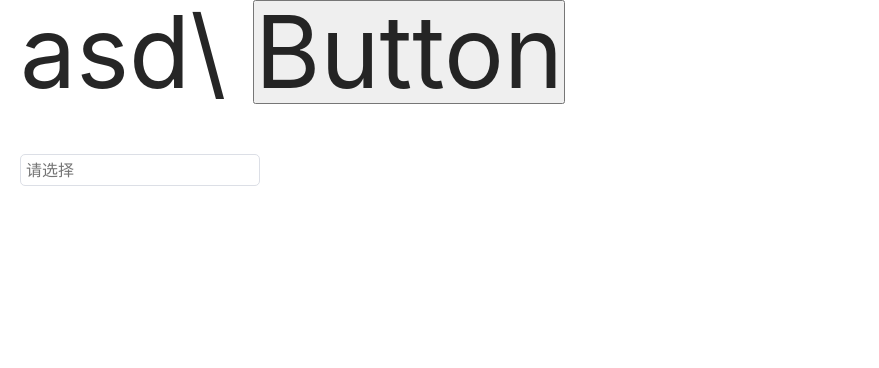
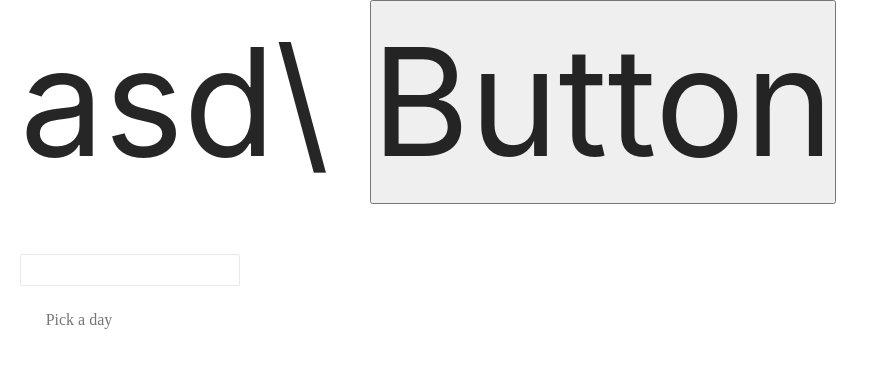
Before and after one commit to lzt-T/carpediemUi, a Vue app: page / in a window 1280 px wide. Shown: the top 368 px of the page, without its empty margins (0-879 px from the left). Built offline with nearby package versions, Linux system fonts and the light colour scheme; a web font is replaced by a local one.

Commit message:
style: 使用TS

```diff
--- a/examples/App.vue
+++ b/examples/App.vue
@@ -3,7 +3,7 @@
     asd\
     <button @click="onSizeChange">Button</button>
     <div class="suu">
-      <cd-cascader :option="data" @change="onpPrevClick"> asdas</cd-cascader>
+      <cd-date-picker> asdas</cd-date-picker>
     </div>
   </div>
   <form method="post" action="http://127.0.0.1:3000/su">
@@ -70,8 +70,8 @@ export default {
   margin-left: 20px;
   width: 900px;
   height: 2000px;
-  font-size: 100px;
-  line-height: 100px;
+  font-size: 150px;
+  line-height: 200px;
 }
 .suu {
   margin-top: 50px;
--- a/packages/checkboxgroup/src/checkboxgroup.vue
+++ b/packages/checkboxgroup/src/checkboxgroup.vue
@@ -67,8 +67,8 @@ export default defineComponent({
   },
   setup(props, context) {
     // 初始化min和max的变化
-    let minData = ref();
-    let maxData = ref();
+    let minData = ref<number>(0);
+    let maxData = ref<number>(0);
     if (props.min === undefined) {
       minData.value = 0;
     } else {
@@ -79,19 +79,19 @@ export default defineComponent({
     } else {
       maxData.value = props.max;
     }
-    let disabledDataCopy: any = ref([]);
+    let disabledDataCopy = ref<boolean[]>([]);
     // 设置disabled
-    let disabledData: any = ref([]);
+    let disabledData = ref<boolean[]>([]);
     if (props.disabled === undefined) {
       props.option.forEach((val, ind) => {
         disabledData.value.push(false);
         disabledDataCopy.value.push(false);
       });
     } else {
-      props.disabled.forEach((val, ind) => {
-        disabledData.value.push(val);
-        disabledDataCopy.value.push(val);
-      });
+      for (let i: number = 0; i < props.disabled.length; i++) {
+        disabledData.value.push(props.disabled[i] as boolean);
+        disabledDataCopy.value.push(props.disabled[i] as boolean);
+      }
       for (let i = props.disabled.length; i < props.option.length; i++) {
         disabledData.value.push(false);
         disabledDataCopy.value.push(false);
@@ -99,15 +99,15 @@ export default defineComponent({
     }
 
     // 设置大小
-    let sizeData = ref();
+    let sizeData = ref<number>();
     if (props.size <= 50) {
       sizeData.value = 50;
     } else {
       sizeData.value = props.size;
     }
     // 初始化
-    let isTrue: any = ref([]);
-    props.option.forEach((value, ind) => {
+    let isTrue = ref<boolean[]>([]);
+    props.option.forEach((value, ind): void => {
       if (props.modelValue?.indexOf(value) != -1) {
         isTrue.value.push(true);
       } else {
@@ -115,16 +115,16 @@ export default defineComponent({
       }
     });
     // 选择的数据
-    let checkData: any = ref([]);
-    function setCheckData() {
+    let checkData = ref<string[]>([]);
+    function setCheckData(): void {
       checkData.value.length = 0;
       isTrue.value.forEach((val: boolean, ind: number) => {
         if (val == true) {
-          checkData.value.push(props.option[ind]);
+          checkData.value.push(props.option[ind] as string);
         }
       });
     }
-    function setDiaabled() {
+    function setDiaabled(): void {
       if (
         checkData.value.length > minData.value &&
         checkData.value.length < maxData.value
@@ -170,7 +170,7 @@ export default defineComponent({
     }
     watch(
       isTrue.value,
-      (newval, oldval) => {
+      (newval, oldval): void => {
         setCheckData();
         setModelValue(checkData.value);
         setDiaabled();
@@ -178,7 +178,7 @@ export default defineComponent({
       },
       { immediate: true }
     );
-    function setModelValue(data: any) {
+    function setModelValue(data: string[]): void {
       context.emit("update:modelValue", [...data]);
     }
     return {
--- a/packages/col/src/col.vue
+++ b/packages/col/src/col.vue
@@ -5,7 +5,7 @@
 </template>
 
 <script lang="ts">
-import { defineComponent } from "vue";
+import { defineComponent, ref } from "vue";
 export default defineComponent({
   name: "cd-col",
   props: {
@@ -21,10 +21,10 @@ export default defineComponent({
     },
   },
   setup(props) {
-    let widthData;
-    let marginLeftData;
-    widthData = (props.span / 24) * 100;
-    marginLeftData = (props.offset / 24) * 100;
+    let widthData = ref<number>();
+    let marginLeftData = ref<number>();
+    widthData.value = (props.span / 24) * 100;
+    marginLeftData.value = (props.offset / 24) * 100;
     return {
       widthData,
       marginLeftData,
--- a/packages/collapse/src/collapse.vue
+++ b/packages/collapse/src/collapse.vue
@@ -57,31 +57,31 @@ export default defineComponent({
   },
   setup(props, context) {
     //   设置大小
-    let heightData = ref();
+    let heightData = ref<number>();
     setSize();
-    function setSize() {
+    function setSize(): void {
       if (props.height >= 24) {
         heightData.value = props.height;
       } else {
         heightData.value = 24;
       }
     }
-    let text = ref();
-    let isAction = ref();
-    let divHeight = ref(0);
-    onMounted(() => {
+    let text = ref<object>();
+    let isAction = ref<boolean>();
+    let divHeight = ref<number>(0);
+    onMounted((): void => {
       if (props.state) {
         isAction.value = true;
-        divHeight.value = text.value.clientHeight;
+        divHeight.value = (text.value as HTMLDivElement).clientHeight;
       } else {
         isAction.value = false;
       }
     });
 
-    let isMove = ref(false);
-    function onClick() {
+    let isMove = ref<boolean>(false);
+    function onClick(): void {
       isMove.value = true;
-      divHeight.value = text.value.clientHeight;
+      divHeight.value = (text.value as HTMLDivElement).clientHeight;
       isAction.value = !isAction.value;
     }
     return {
--- a/packages/datepicker/src/datepicker.vue
+++ b/packages/datepicker/src/datepicker.vue
@@ -123,13 +123,13 @@ export default defineComponent({
     },
   },
   setup(props, context) {
-    let stage = ref("middle");
-    let info = ref();
-    let startinfo = ref();
-    let endinfo = ref();
+    let stage = ref<string>("middle");
+    let info = ref<object>();
+    let startinfo = ref<object>();
+    let endinfo = ref<object>();
     // 组件的大小
-    let heightData = ref();
-    let widthData = ref();
+    let heightData = ref<number>();
+    let widthData = ref<number>();
     if (props.height <= 25) {
       heightData.value = 25;
     } else {
@@ -141,10 +141,10 @@ export default defineComponent({
       widthData.value = props.width;
     }
     // 是不是处于输入
-    let yearData = ref("");
-    let monthData = ref("");
-    let dayData = ref("");
-    let isFocus = ref(false);
+    let yearData = ref<string>("");
+    let monthData = ref<string>("");
+    let dayData = ref<string>("");
+    let isFocus = ref<boolean>(false);
     //输入时
     function onFocus(stageData: any) {
       stage.value = stageData;
@@ -343,11 +343,11 @@ export default defineComponent({
             }
           }
           if (stage.value == "middle") {
-            info.value.blur();
+            (info.value as HTMLInputElement).blur();
           } else if (stage.value == "start") {
-            startinfo.value.blur();
+            (startinfo.value as HTMLInputElement).blur();
           } else if (stage.value == "end") {
-            endinfo.value.blur();
+            (endinfo.value as HTMLInputElement).blur();
           }
         } else {
           if (
@@ -360,11 +360,11 @@ export default defineComponent({
               isShowCopy.value = false;
             }, 280);
             if (stage.value == "middle") {
-              info.value.blur();
+              (info.value as HTMLInputElement).blur();
             } else if (stage.value == "start") {
-              startinfo.value.blur();
+              (startinfo.value as HTMLInputElement).blur();
             } else if (stage.value == "end") {
-              endinfo.value.blur();
+              (endinfo.value as HTMLInputElement).blur();
             }
           } else {
             if (stage.value == "middle") {
@@ -458,7 +458,6 @@ export default defineComponent({
   display: flex;
   position: relative;
   box-sizing: border-box;
-  /* display: inline-block; */
   border: 1px solid #e7e9ee;
   border-radius: 2px;
   height: v-bind(heightData + "px");
```
